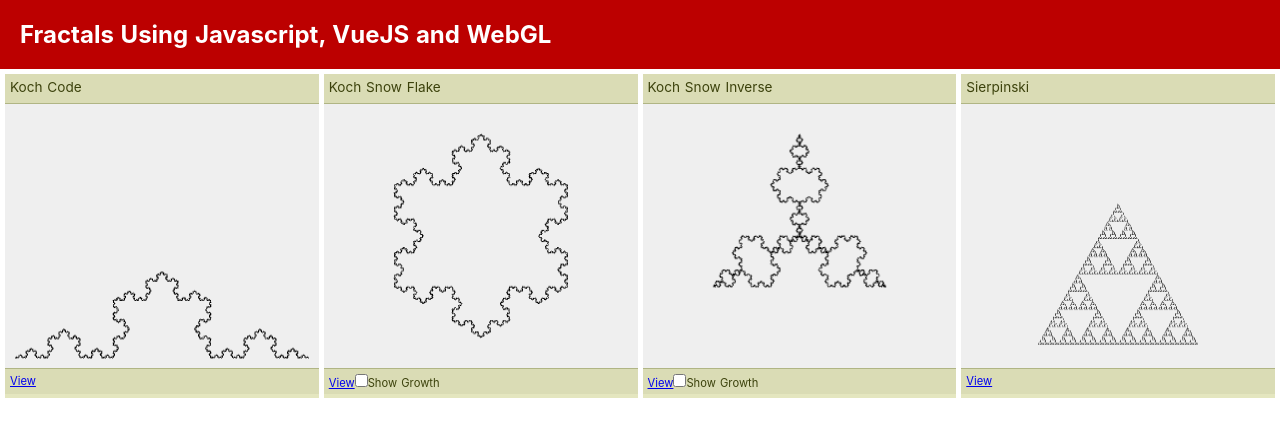
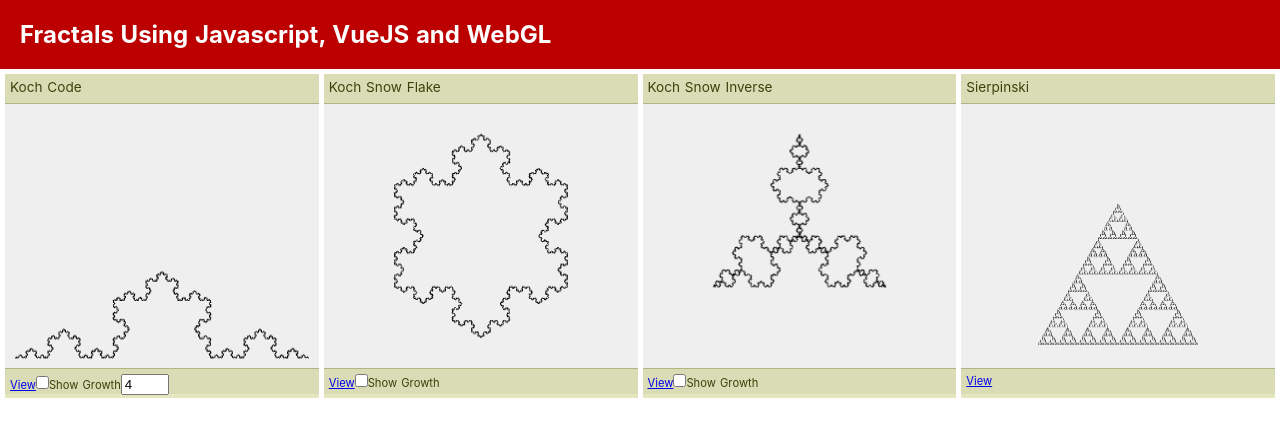
Before and after one commit to sabithpocker/fractals, a Nuxt app in the folder fractals/: page / in a window 1280 px wide. Shown: the top 436 px of the page. Built offline with nearby package versions, Linux system fonts and the light colour scheme.

Commit message:
dynamic levels

```diff
--- a/fractals/components/KochCode.vue
+++ b/fractals/components/KochCode.vue
@@ -7,11 +7,15 @@
 <script>
 import WebGLM from '../mixins/webgl.mixin'
 import Line from '../mixins/line.mixin'
+import ShowGrowth from '../mixins/show-growth'
+import DynamicLevels from '../mixins/dynamic-levels.mixin'
 export default {
-  mixins: [WebGLM, Line],
+  mixins: [WebGLM, Line, ShowGrowth, DynamicLevels],
   mounted: function() {
     const canvas = this.$refs.kochCanvas
     const { gl, simpleShader } = this.initialize(canvas)
+    this.$data.gl = gl
+    this.$data.simpleShader = simpleShader
     this.paint(gl, simpleShader)
   },
   methods: {
@@ -19,7 +23,12 @@ export default {
       const width = gl.canvas.width
       const margin = 10
       const points = [0 + margin, 0 + margin, width - margin, 0 + margin]
-      const childPoints = this.getChildLinePoints(points, 4)
+      const childPoints = this.showGrowth
+        ? Array(this.levels)
+            .fill()
+            .map((x, i) => i)
+            .reduce((a, i) => [...a, ...this.getChildLinePoints(points, i)], [])
+        : this.getChildLinePoints(points, this.levels)
       childPoints.forEach(points => this.drawLine(gl, simpleShader, ...points))
     }
   }
--- /dev/null
+++ b/fractals/mixins/dynamic-levels.mixin.js
@@ -0,0 +1,18 @@
+export default {
+  props: {
+    levels: {
+      type: Number,
+      default: 4
+    }
+  },
+  watch: {
+    levels: function(newVal, oldVal) {
+      console.log(newVal)
+      if (!isNaN(newVal)) {
+        const { gl, simpleShader } = this.$data
+        this.clearCanvas(gl)
+        this.paint(gl, simpleShader)
+      }
+    }
+  }
+}
--- a/fractals/nuxt.config.js
+++ b/fractals/nuxt.config.js
@@ -7,15 +7,13 @@ module.exports = {
   ** Headers of the page
   */
   head: {
-    title: pkg.name,
+    title: 'Fractals Using Javascript, VueJS and WebGL',
     meta: [
       { charset: 'utf-8' },
       { name: 'viewport', content: 'width=device-width, initial-scale=1' },
       { hid: 'description', name: 'description', content: pkg.description }
     ],
-    link: [
-      { rel: 'icon', type: 'image/x-icon', href: '/favicon.ico' }
-    ]
+    link: [{ rel: 'icon', type: 'image/x-icon', href: '/favicon.ico' }]
   },
 
   /*
@@ -26,20 +24,17 @@ module.exports = {
   /*
   ** Global CSS
   */
-  css: [
-  ],
+  css: [],
 
   /*
   ** Plugins to load before mounting the App
   */
-  plugins: [
-  ],
+  plugins: [],
 
   /*
   ** Nuxt.js modules
   */
-  modules: [
-  ],
+  modules: [],
 
   /*
   ** Build configuration
--- a/fractals/pages/index.vue
+++ b/fractals/pages/index.vue
@@ -6,9 +6,24 @@
     <section class="l__cards">
       <article class="l__card l__card--primary">
         <header class="l__card-header">Koch Code</header>
-        <figure><koch-code/></figure>
+        <figure>
+          <koch-code
+            :levels="kochCode.levels"
+            :show-growth="kochCode.checked"/>
+        </figure>
         <footer class="l__card-footer">
           <nuxt-link to="/koch-code">View</nuxt-link>
+          <input
+            id="koch-code"
+            v-model="kochCode.checked"
+            type="checkbox">
+          <label for="koch-code">Show Growth</label>
+          <input
+            id="koch-code-levels"
+            v-model.number="kochCode.levels"
+            min="0"
+            max="5"
+            type="number">
         </footer>
       </article>
       <article class="l__card l__card--primary">
@@ -69,7 +84,8 @@ export default {
   },
   data: () => ({
     kochCode: {
-      checked: false
+      checked: false,
+      levels: 4
     },
     kochSnowFlake: {
       checked: false
```
Also changed, not shown: fractals/package.json (+4 -4 lines), 1 other file (tests, documents, lock files or other folders).
